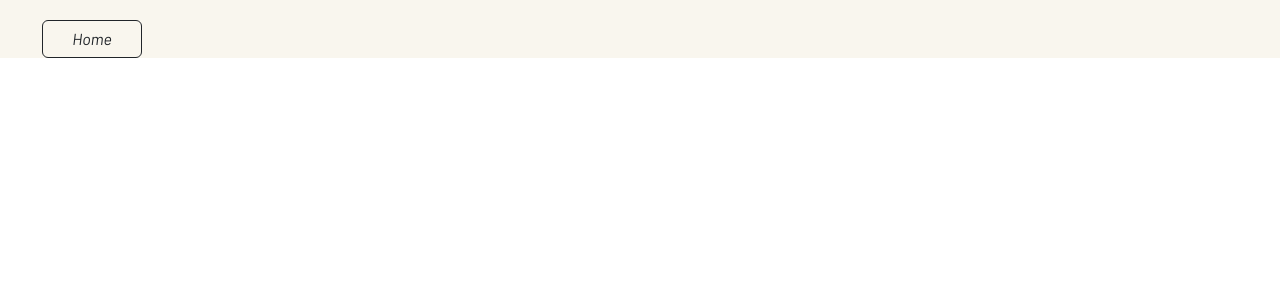
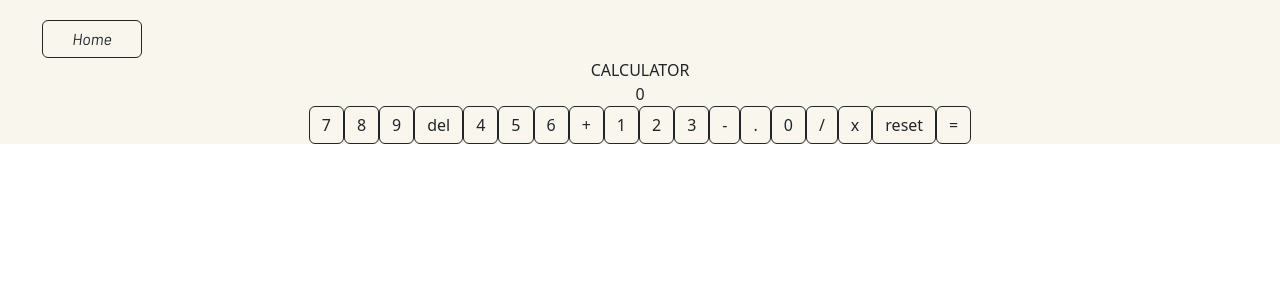
Before and after one commit to DarlsCalica/ACTION-OJT_Calica, a React (Vite) app in the folder OJT_1-Calica/: page /calculator in a window 1280 px wide. Shown: the top 300 px of the page. Built offline with nearby package versions, Linux system fonts and the light colour scheme; a web font is replaced by a local one.

Commit message:
Tried fixing calculator

```diff
--- a/OJT_1-Calica/src/pages/Calculator.tsx
+++ b/OJT_1-Calica/src/pages/Calculator.tsx
@@ -1,10 +1,173 @@
 import { Container, Row } from "react-bootstrap";
 import HomeButton from "./components/homebutton";
 import { useNavigate } from "react-router-dom";
+import { useState } from "react";
+import Form from "./components/Form";
+
+interface THEME {
+  theme: "themeCalc";
+}
 
 export default function Calculator() {
 
   const navigate = useNavigate();
+  const [dataTheme, setDataTheme] = useState<THEME["theme"]>("themeCalc");
+  const [output, setOutput] = useState<string>("0");
+  const [passed, setPassed] = useState<boolean>(false);
+
+
+  const numbers: number[] = output.split(/[\+\-\x\/]/).map(Number);
+
+  const operators: string[] = output
+  .split("")
+  .filter((char) => /\+|\-|\x|\//.test(char));
+
+  let result: number = numbers[0];
+
+  const displayMax = 15;
+
+
+  const handleButtonClick = (value: string) => {
+    setOutput((prevOutput) => {
+      let newOutput = prevOutput + value;
+
+      // handle initial zero's
+      newOutput = handleInitialZero(value, prevOutput);
+
+      // handles consecutive operator
+      newOutput = handleArithmeticOperatorLimit(newOutput);
+
+      // limit decimal points for each number to one
+      newOutput = handleDecimalLimits(value, newOutput);
+
+      // limit the users input to just 15 numbers
+      newOutput = handleNumberLimit(newOutput);
+
+      // clear result
+      handleClearResult(value, prevOutput);
+
+      return newOutput;
+    });
+  };
+
+  const switchOperator = (op: string, num: number) => {
+    if (op === "+") {
+      result += num;
+    } else if (op === "-") {
+      result -= num;
+    } else if (op === "x") {
+      result *= num;
+    } else if (op === "/") {
+      result /= num;
+    } else {
+      // do nothing
+    }
+    setOutput(parseFloat(result.toFixed(2)).toString());
+    setPassed(true);
+  };
+
+  const calculateResult = () => {
+    let i: number = 1;
+    for (const op of operators) {
+      const num: number = numbers[i];
+      switchOperator(op, num);
+      i++;
+    }
+  };
+  const handleNumberLimit = (out: string) => {
+    let newOutput = out;
+    if (newOutput.length > displayMax) {
+      return newOutput.slice(0, displayMax);
+    } else {
+      return newOutput;
+    }
+  };
+
+  const handleDecimalLimits = (value: string, newOutput: string) => {
+    let fm = "";
+    if (newOutput.endsWith(".") && value === ".") {
+      // Split the newOutput string into an array of numbers.
+      const numbers = newOutput.split("+");
+      // Replace the last number in the array with a new version that has at most one decimal point.
+      numbers[numbers.length - 1] = numbers[numbers.length - 1].replace(
+        /\.+/g,
+        "."
+      );
+      // Join the numbers array back into a string.
+      fm = numbers.join("+");
+    } else {
+      fm = newOutput;
+    }
+    return fm;
+  };
+
+  const formatOperator = (str: string) => str.replace(/([x/+-])+/g, "$1");
+
+  const handleArithmeticOperatorLimit = (newOutput: string): string => {
+    return formatOperator(newOutput);
+  };
+
+  const handleClearResult = (value: string, prev: string) => {
+    let currentValue = value;
+    let initValue = prev;
+    if (passed && ["+", "-", "x", "/"].includes(value)) {
+      setPassed(false);
+      setOutput(initValue + currentValue);
+    } else if (passed && !["+", "-", "x", "/"].includes(value)) {
+      setPassed(false);
+      reset();
+    }
+  };
+
+  /**Figure Formater */
+  const formatOutput = (number: string) => {
+    let fm = "";
+    for (let i = 0; i < numbers.length; i++) {
+      if (
+        numbers[i].toString().includes(".") ||
+        numbers[i].toString().startsWith("0")
+      ) {
+        // do not format floating point values
+        fm = number;
+      } else {
+        fm = number.replace(/\B(?=(\d{3})+(?!\d))/g, ",");
+      }
+    }
+    return fm;
+  };
+
+  const reset = () => {
+    setOutput("0");
+  };
+
+  const del = () => {
+    let txt = output;
+    if (result.toString() === "Infinity" || result.toString() === "NaN") {
+      setOutput("0");
+    } else {
+      setOutput(txt.slice(0, txt.length - 1));
+    }
+  };
+
+  const handleInitialZero = (value: string, initial: string) => {
+    let current = value;
+    let init = initial;
+    if (init === "0" && current === "0") {
+      // basically move the zero value 1 index forward
+      // and a space before the first zero to bypass initial check
+      return " " + current;
+    } else if (init === "0" && current !== "0") {
+      // first zero check which stops the initial zero
+      // from computing and act as a placeholder
+      return current;
+    } else {
+      return initial + current;
+    }
+  };
+
+  const handleActiveTheme = (theme: THEME["theme"]) => {
+    setDataTheme(theme);
+  };
 
   return (
       <Container fluid>
@@ -17,8 +180,41 @@ export default function Calculator() {
 
     {/* Title */}
         <Row>
+            <div className="calcTitle">
+            CALCULATOR
+            </div>
+        </Row>
+    {/* Calculator */}
 
-        </Row>
+        <Form
+        output={formatOutput(output)}
+        handleButtonClick={handleButtonClick}
+        reset={reset}
+        del={del}
+        equalfn={() => calculateResult()}
+      />
+
+
       </Container>
+
   )
 }
+function handleInitialZero(value: string, prevOutput: string): string {
+  throw new Error("Function not implemented.");
+}
+
+function handleArithmeticOperatorLimit(newOutput: string): string {
+  throw new Error("Function not implemented.");
+}
+
+function handleDecimalLimits(value: string, newOutput: string): string {
+  throw new Error("Function not implemented.");
+}
+
+function handleNumberLimit(newOutput: string): string {
+  throw new Error("Function not implemented.");
+}
+
+function handleClearResult(value: string, prevOutput: string) {
+  throw new Error("Function not implemented.");
+}
--- a/OJT_1-Calica/src/pages/components/Buttons.tsx
+++ b/OJT_1-Calica/src/pages/components/Buttons.tsx
@@ -1,4 +1,5 @@
 import React from "react";
+import { Button } from "react-bootstrap";
 
 interface Props {
   handleButtonClick: (value: string) => void;
@@ -150,9 +151,10 @@ const Buttons = ({ handleButtonClick, reset, del, equalfn }: Props) => {
     <div className="buttons">
       {buttonValues.map((btn, index) => (
         <>
-          <button
+          <Button
             key={`${index}_${btn.title}`}
             type="button"
+            variant="outline-dark"
             id={btn.id}
             onClick={
               btn.action !== undefined
@@ -163,7 +165,7 @@ const Buttons = ({ handleButtonClick, reset, del, equalfn }: Props) => {
             aria-describedby={btn.descriptionId}
           >
             {btn.value}
-          </button>
+          </Button>
           <span id={btn.descriptionId} className="visually-hidden">
             {btn.description}
           </span>
--- a/OJT_1-Calica/src/pages/style/style.css
+++ b/OJT_1-Calica/src/pages/style/style.css
@@ -98,3 +98,5 @@
     font-size: 60px;
     word-spacing: 12px;
 }
+
+/* Calculator */
```
